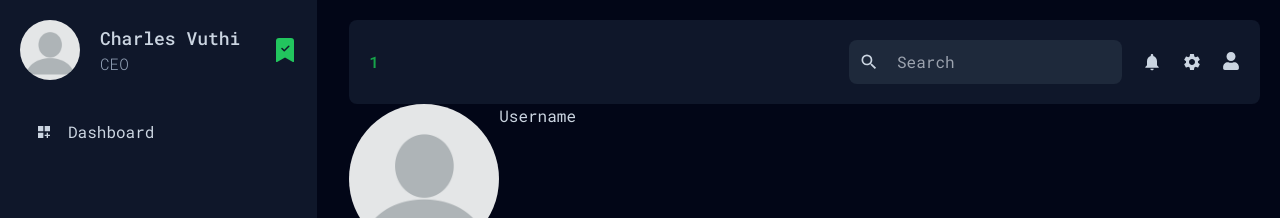
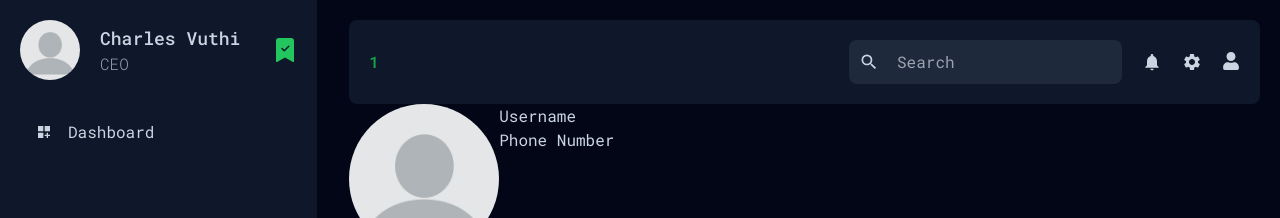
Before and after one commit to esthercate/Hardware-store-management, a Next.js app: page /dashboard/users/1 in a window 1280 px wide. Shown: the top 218 px of the page. Built offline with nearby package versions, Linux system fonts and the light colour scheme.

Commit message:
Add phone number

```diff
--- a/app/dashboard/users/[id]/page.jsx
+++ b/app/dashboard/users/[id]/page.jsx
@@ -9,6 +9,7 @@ const SingleUserPage = () => {
       </div>
       <div className='flex flex-col'>
         <h3>Username</h3>
+        <p>Phone Number</p>
 
       </div>
     </div>
```
